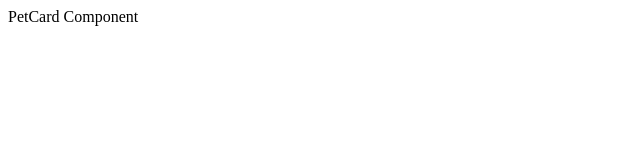
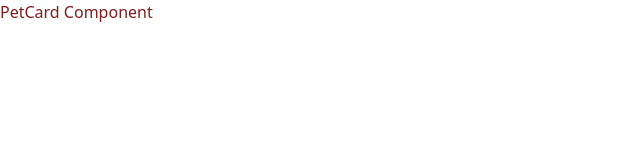
Before and after one commit to mdougllas/pet-ads, a React (Create React App) app: page / in a window 1280 px wide. Shown: the top 160 px of the page, without its empty margins (0-640 px from the left). Built offline with nearby package versions, Linux system fonts and the light colour scheme.

Commit message:
proper installed and configurated tailwind css

```diff
--- /dev/null
+++ b/craco.config.js
@@ -0,0 +1,10 @@
+module.exports = {
+    style: {
+      postcss: {
+        plugins: [
+          require('tailwindcss'),
+          require('autoprefixer'),
+        ],
+      },
+    },
+  }
--- a/src/components/PetCard.js
+++ b/src/components/PetCard.js
@@ -1,6 +1,6 @@
 const PetCard = () => {
     return (
-        <div>PetCard Component</div>
+        <div className="text-red-900">PetCard Component</div>
     )
 }
 
--- /dev/null
+++ b/src/index.css
@@ -0,0 +1,3 @@
+@tailwind base;
+@tailwind components;
+@tailwind utilities;
--- a/src/index.js
+++ b/src/index.js
@@ -1,5 +1,6 @@
 import React from 'react'
 import ReactDOM from 'react-dom'
+import './index.css'
 import App from './components/App'
 import reportWebVitals from './reportWebVitals'
 
--- /dev/null
+++ b/tailwind.config.js
@@ -0,0 +1,11 @@
+module.exports = {
+  purge: ['./src/**/*.{js,jsx,ts,tsx}', './public/index.html'],
+  darkMode: false, // or 'media' or 'class'
+  theme: {
+    extend: {},
+  },
+  variants: {
+    extend: {},
+  },
+  plugins: [],
+}
```
Also changed, not shown: package.json (+8 -3 lines), 1 other file (tests, documents, lock files or other folders).
